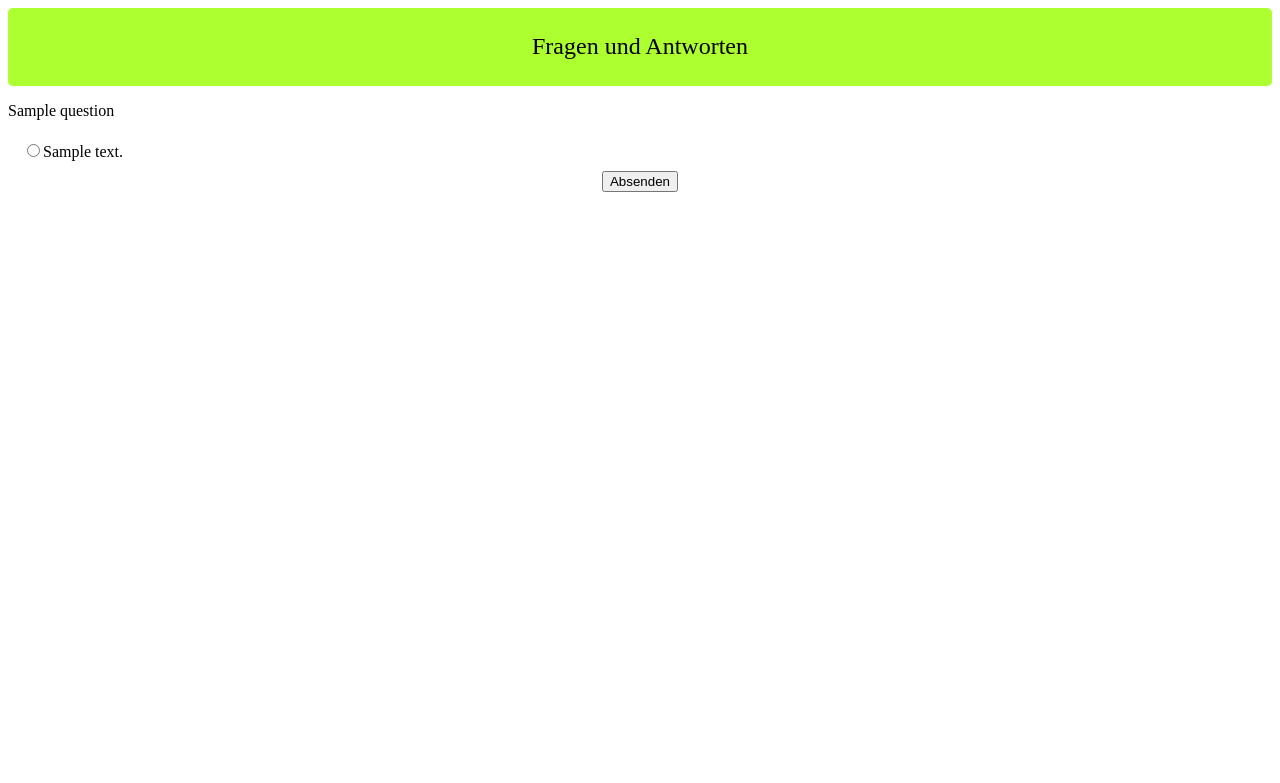
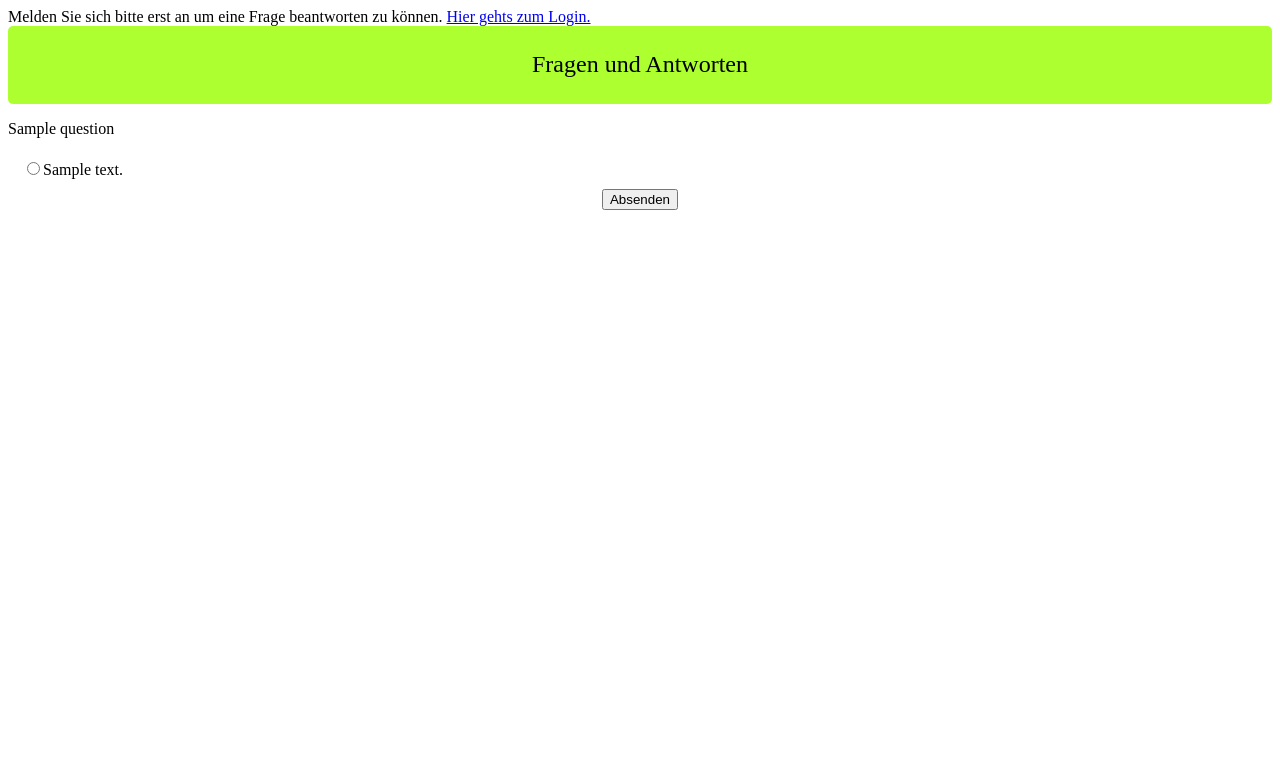
Before and after one commit to Trikolix/Fragen-und-Antworten, a PHP site: page /index.php?answered=1 in a window 1280 px wide. Shown: the top 783 px of the page. Run offline with PHP 8.4, Linux system fonts and the light colour scheme; tables that the repository leaves empty or names only in its code hold one stand-in row (values such as "Sample post"); data that the repository does not hold is empty.

Commit message:
Jetzt mit Fehlermeldung wenn nicht eingeloggt

```diff
--- a/index.php
+++ b/index.php
@@ -1,6 +1,5 @@
 <?php
 include "connect.php";
-
 if (isset($_GET['answered']))
 {
 	$answer = $_POST['Frage'];
@@ -31,6 +30,10 @@ if (isset($_GET['answered']))
 			}
 		}
 
+	}
+	else
+	{
+		echo "Melden Sie sich bitte erst an um eine Frage beantworten zu können. <a href='login.php'>Hier gehts zum Login.</a><br>";
 	}
 }
 ?>
```
